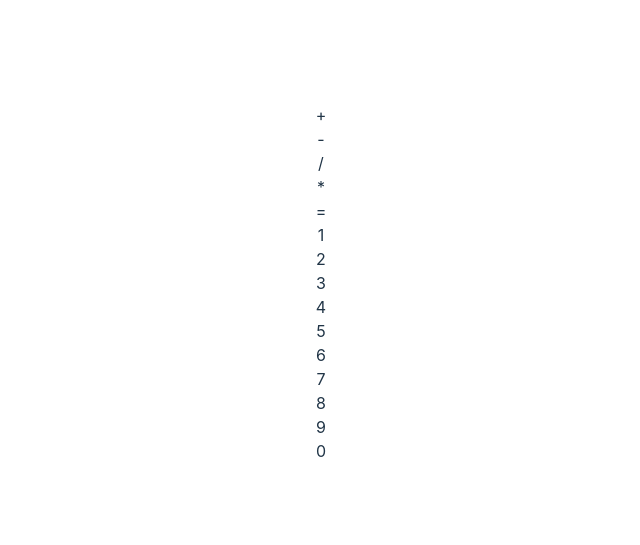
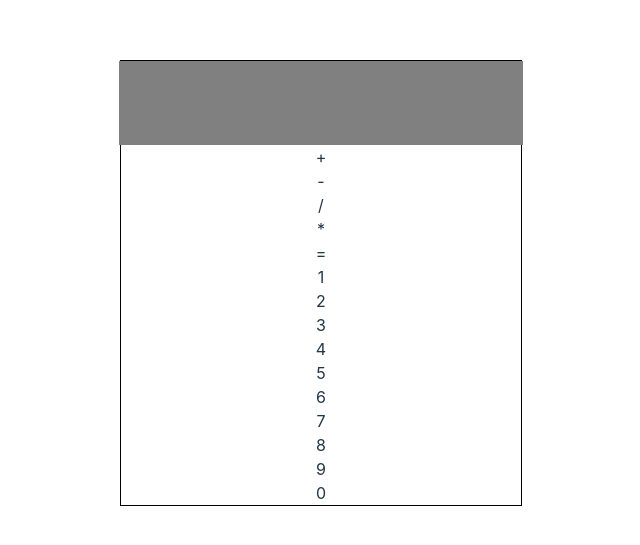
Before and after one commit to umarahgul/mathmagician, a React (Vite) app: page / in a window 1280 px wide. Shown: the part 117-662 px from the top of the page, without its empty margins (319-959 px from the left). Built offline with nearby package versions, Linux system fonts and the light colour scheme.

Commit message:
Updated calculator.css file with .operations class

```diff
--- a/componenets/Calculator.css
+++ b/componenets/Calculator.css
@@ -1,10 +1,12 @@
 .main {
 
     display: flex;
-    width: 40%;
+    width: 50vh;
     height:50%;
     justify-content:center;
     align-items: center;
+    border: solid black 1px;
+    flex-direction: column;
 
 
 }
@@ -12,4 +14,15 @@
 .lcd {
    background-color: gray;
    width:100%;
+   height: 10vh;
+   border:gray solid 2px;
+   position:relative;
+
 }
+
+.operations {
+position: relative ;
+left:0;
+border: solid black 1 px;
+
+}
--- a/componenets/Calculator.jsx
+++ b/componenets/Calculator.jsx
@@ -2,9 +2,8 @@ import React from "react";
 import './Calculator.css';
 
 function Calculator(){
-return(<>
+return(<div className="main">
 <Lcd>
-
 </Lcd>
 <Operations>
 
@@ -12,7 +11,7 @@ return(<>
 <Numbers>
 
 </Numbers>
-</>)
+</div>)
 }
 function Lcd(){
     return <div className="lcd"></div>
```
